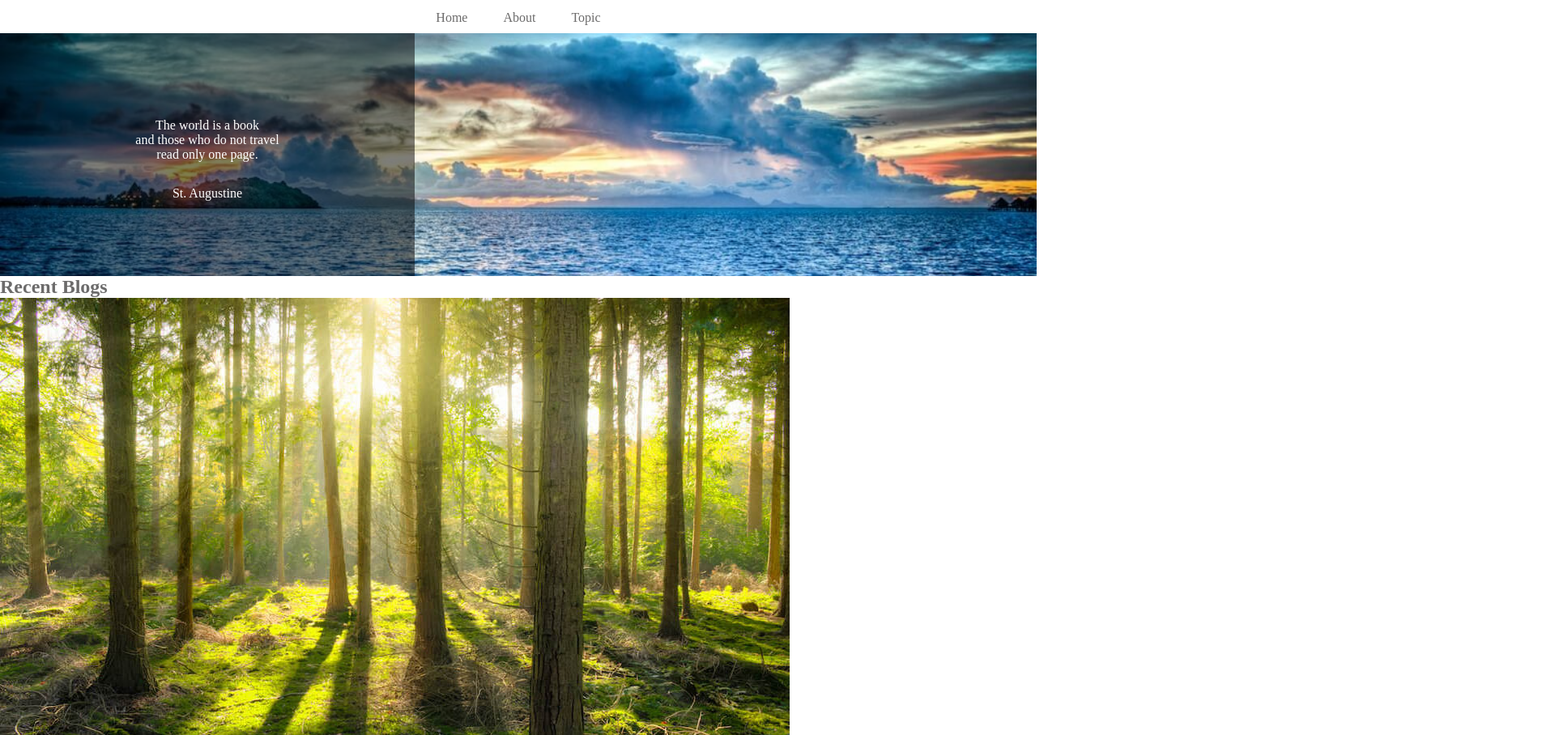
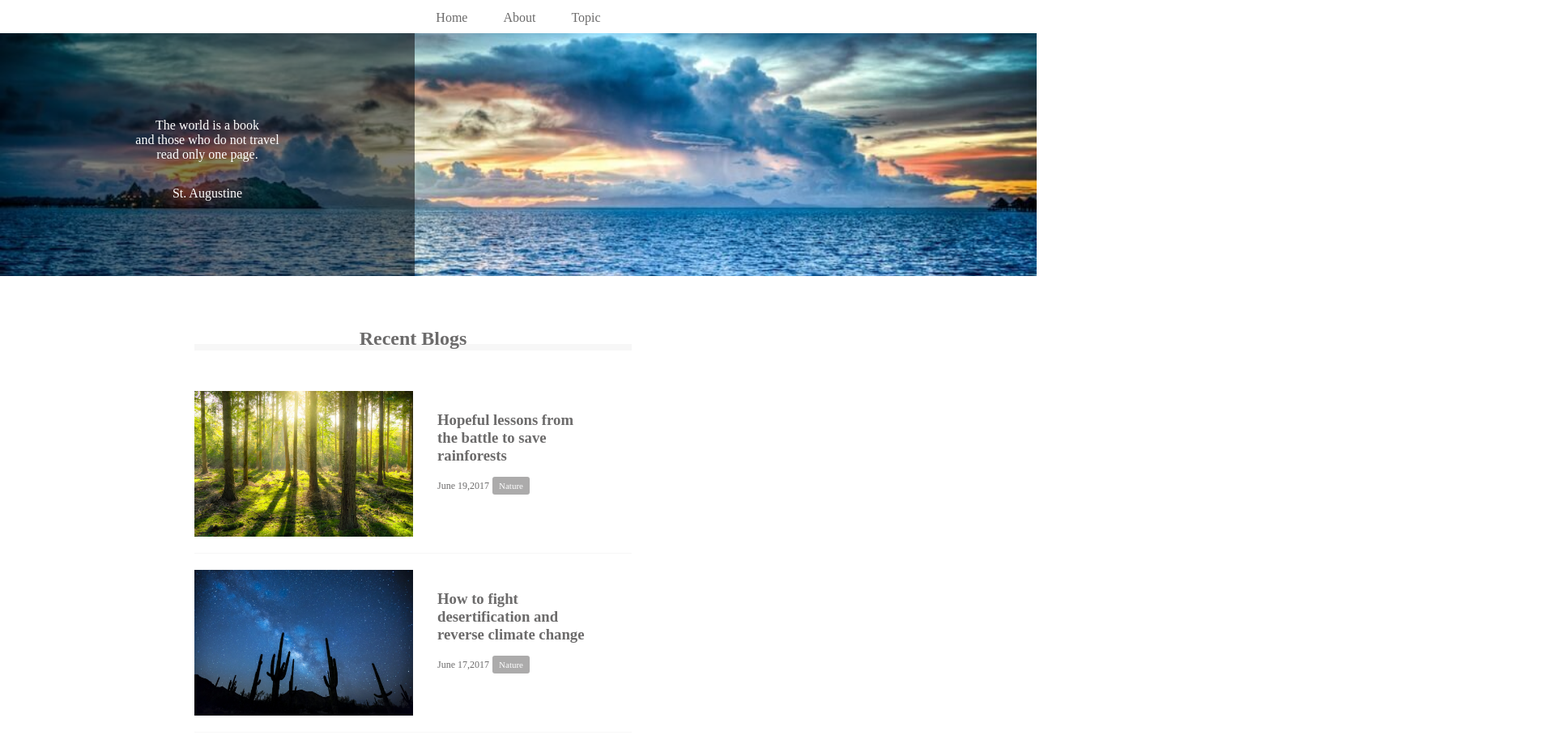
Before and after one commit to mihaneyano/DMMWEBCAMP1, a plain HTML site: page index.html in a window 1280 px wide. Shown: the part 64-972 px from the top of the page at 81% size, 1920 px wide, since content can reach past the window. Drawn offline with Linux system fonts and the light colour scheme.

Commit message:
[finish]1-7_style.css

```diff
--- a/style.css
+++ b/style.css
@@ -55,21 +55,64 @@ header.heading {
   margin-top: 30px;
   color: #fff;
 }
-.main {
-  width: 100%;
+
+main {
+  width: 800px;
   display: flex;
   justify-content: center;
   margin: 0 auto;
+  padding: 70px 0;
 }
 
 .blog {
-  width: 600px;
-  height: 1400px;
+  width: 540px;
+  margin-right: 30px;
 }
 
+.blog-heading {
+  border-bottom: 8px solid #f7f7f7;
+  text-align: center;
+  line-height: 0.6;
+}
+
+.blog-box {
+  padding-top: 50px;
+}
+.blog-item {
+  padding-bottom: 20px;
+  margin-bottom: 20px;
+  border-bottom: 1px solid #f7f7f7;
+  display: flex;
+  justify-content: flex-start;
+}
+
+.blog-image {
+  height: 180px;
+}
+
+.blog-text {
+  padding: 25px 0 0 30px;
+}
+
+.blog-text-heading {
+  padding-bottom: 15px;
+}
+
+.blog-date {
+  font-size: 12px;
+  display: inline-block;
+}
+
+.category {
+  display: inline-block;
+  padding: 5px 8px;
+  background-color: #acabab;
+  border-radius: 3px;
+  color: #fff;
+  font-size: 11px;
+}
 .sidebar {
-  width: 240px;
-  height: 1400px;
+  width: 230px;
 }
 
 footer {
```
